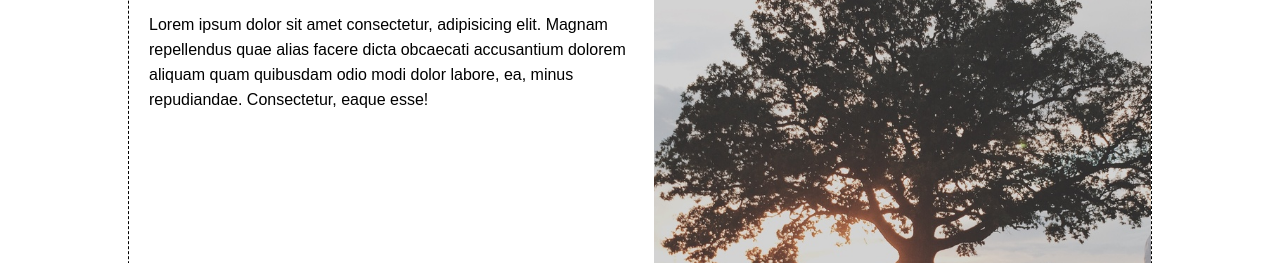
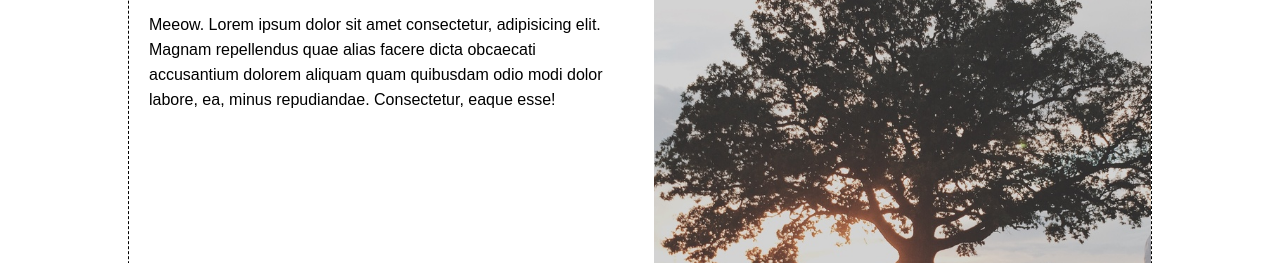
Before and after one commit to joey-jw/Web_Elements_Complete_AT4_TszChingWong, a plain HTML site: page index.html in a window 1280 px wide. Shown: the part 345-608 px from the top of the page. Drawn offline with Linux system fonts and the light colour scheme.

Commit message:
Meowed very well!

```diff
--- a/index.html
+++ b/index.html
@@ -34,7 +34,8 @@
                 <div class="grid-container">
                     <div class="grid-one">
                         <h2 class="about">About the Page</h2>
-                        <p>Lorem ipsum dolor sit amet consectetur, adipisicing elit. Magnam repellendus quae alias
+                        <p>Meeow. Lorem ipsum dolor sit amet consectetur, adipisicing elit. Magnam repellendus quae
+                            alias
                             facere
                             dicta obcaecati accusantium dolorem aliquam quam quibusdam odio modi dolor labore, ea, minus
                             repudiandae. Consectetur, eaque esse!</p>
```
